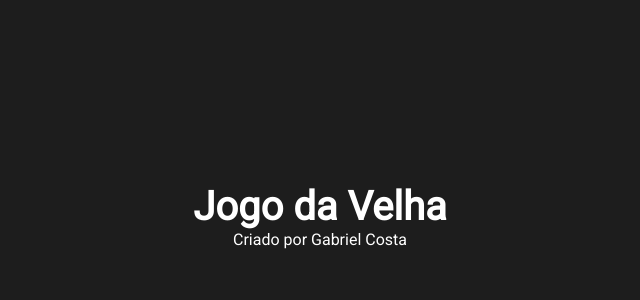
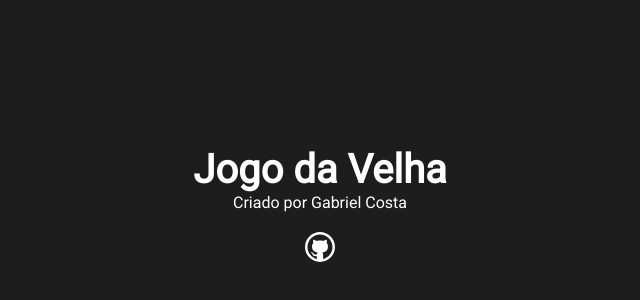
Before and after one commit to costagabriel99/react-jogo-da-velha, a Next.js app: page / in a window 1280 px wide. Shown: the part 184-484 px from the top of the page, without its empty margins (320-960 px from the left). Built offline with nearby package versions, Linux system fonts and the light colour scheme.

Commit message:
Criado componente de Icone

```diff
--- a/src/components/header/Header.jsx
+++ b/src/components/header/Header.jsx
@@ -1,12 +1,16 @@
 import styles from './Header.module.css'
 import Title from "../title/Title"
 import Subtitle from "../subtitle/Subtitle"
+import Icon from '../icon/Icon'
 
 function Header () {
     return (
         <div className={styles.header}>
         <Title>Jogo da Velha</Title>
         <Subtitle>Criado por Gabriel Costa</Subtitle>
+         <div className={styles.iconContent}>
+            <Icon iconName="github" link="https://github.com/costagabriel99"/>
+         </div>
         </div>
 
     )
--- a/src/components/header/Header.module.css
+++ b/src/components/header/Header.module.css
@@ -2,3 +2,7 @@
     text-align: center;
     padding: 40px 0;
 }
+
+.iconContent {
+    margin: 20px 0;
+}
--- /dev/null
+++ b/src/components/icon/Icon.jsx
@@ -0,0 +1,14 @@
+function Icon ({iconName, size, link}) {
+    return (
+        <a href={link}  target="_blank">
+            <img src={`/icons/${iconName}.svg`} width={size}/>
+        </a>
+
+    )
+}
+
+Icon.defaultProps = {
+ size: '30px'
+}
+
+export default Icon
```
Also changed, not shown: public/icons/github.svg (added).
